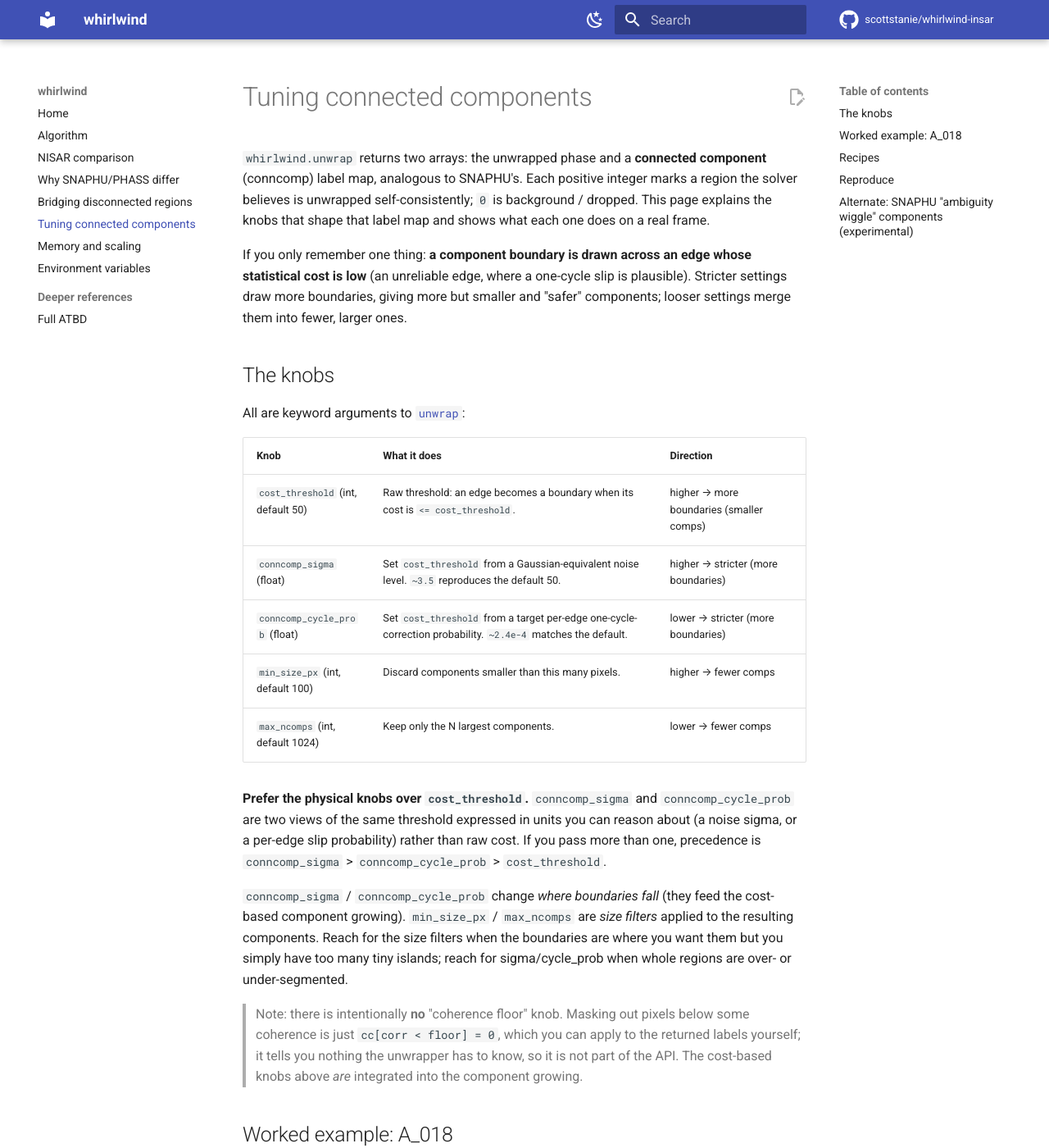
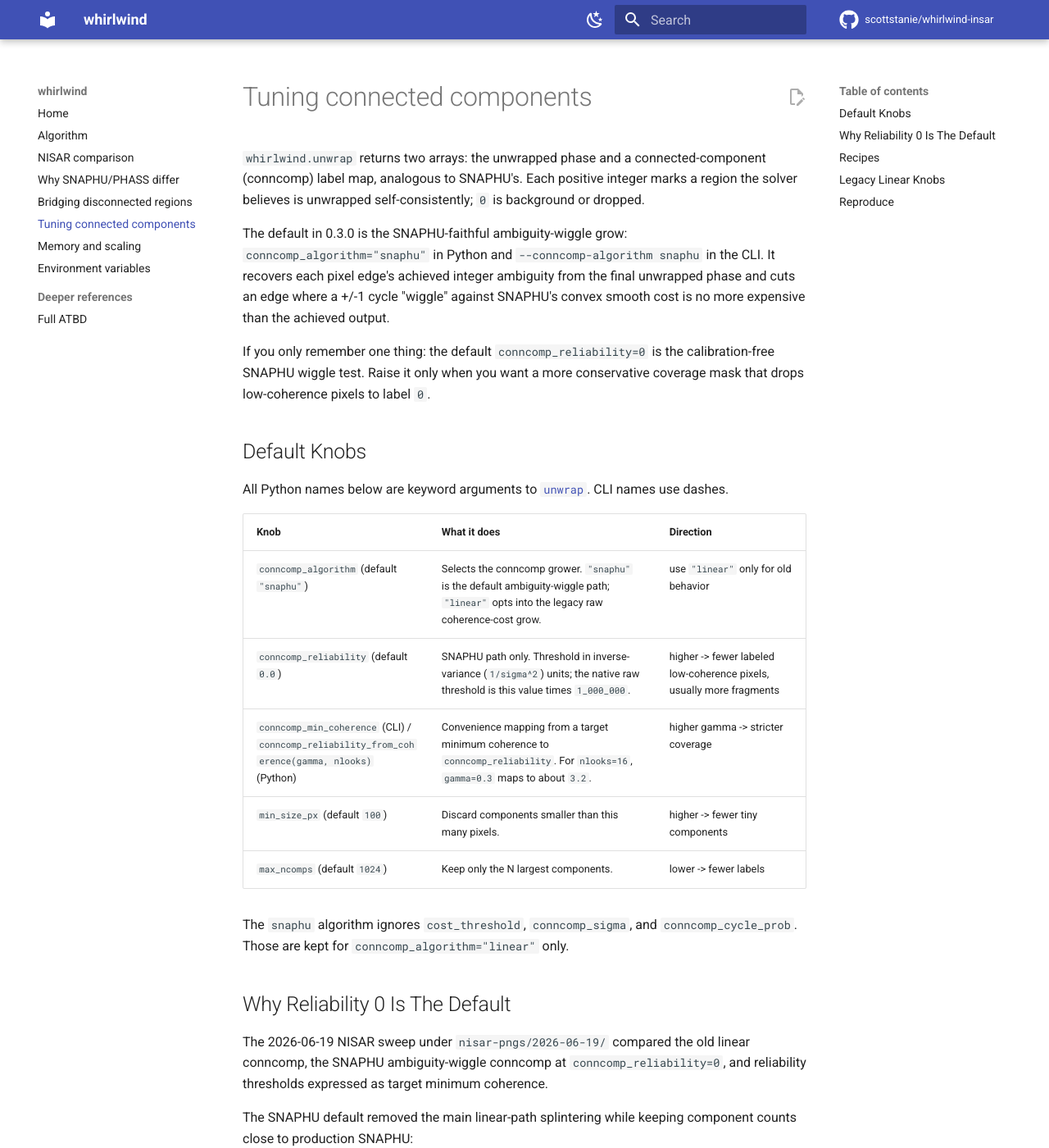
Before and after one commit to scottstanie/whirlwind-insar, an MkDocs documentation site: the page built from docs/CONNCOMP_TUNING.md, in a window 1280 px wide and 1400 px high. Shown: the whole window at 82% size. Built offline with MkDocs 1.6.1 and Material for MkDocs 9.7.7, drawn with Linux system fonts in a browser that asks for light colours; comment, search, counter and statistics services are not loaded; some of the changed text lies outside the part shown.

Commit message:
Fix markdown tables, cut down docs for clarity

````diff
--- a/docs/ATBD-whirlwind.md
+++ b/docs/ATBD-whirlwind.md
@@ -121,8 +121,8 @@ The public 2D coherence-cost path has seven stages:
 [3] Edge costs:         c = carballo_costs(igram, corr, nlooks, mask)
 [4] Min-cost flow:      flow = primal_dual(network(r, c))
 [5] Integration:        unw = integrate(phi, flow, mask)
-[6] Components:         conncomp = components_only(igram, corr, nlooks, mask)
-[7] Bridge post-pass:   set relative 2pi offsets between disconnected valid regions from the unwrapped phase at their boundaries
+[6] Bridge post-pass:   set relative 2pi offsets between disconnected valid regions from the unwrapped phase at their boundaries
+[7] Components:         conncomp = components_snaphu(igram, corr, nlooks, unw, mask)
 ```
 
 The required inputs are a complex interferogram `igram`, coherence or correlation `corr`, effective looks `nlooks`, and optionally a boolean valid-pixel `mask`.
@@ -141,7 +141,7 @@ The flow solve pairs positive and negative residues through low-cost paths. Once
 
 ### 3.4 Integration and components
 
-Integration converts integer cycle corrections into an unwrapped phase image. The Python API also returns SNAPHU-style connected-component labels grown from the same coherence-cost model. Section 8 covers the integer-cycle integration details.
+Integration converts integer cycle corrections into an unwrapped phase image. The Python API also returns SNAPHU-faithful connected-component labels grown from the final unwrapped phase by the convex-cost ambiguity-wiggle reliability test. The older linear coherence-cost grow remains available as an opt-out. Section 8 covers the integer-cycle integration details.
 
 ### 3.5 Bridge post-pass
 
@@ -661,7 +661,8 @@ linear MCF path; all other solver variants are opt-in or experimental.
 | `unwrap` *tiled path* (`downsample>1`, `tile_size`, or `WHIRLWIND_UNWRAP_SOLVER=tiled`) | reuse (per tile) | `compute_carballo_costs`        | early-exit, 50 it + multi-source SSP                                    | forbid (tiled)  | opt-in / experimental, **not validated** (see §9.5 item 4)         |
 | `unwrap_reuse` (whole-image reuse, PHASS-style)                    | reuse            | `compute_carballo_costs`        | early-exit, 50 it                                                       | cost-zero + NaN | opt-in / experimental                                              |
 | `unwrap_convex`                                                    | convex           | `compute_snaphu_smooth_costs`   | heap                                                                    | forbid          | experimental research prototype                                    |
-| `components_only`                                                  | unit-capacity    | `compute_carballo_costs`        | forbid                                                                  | no MCF solve    | -                                                                  |
+| `components_snaphu` **(public conncomp default)**                  | convex-cost test | `compute_snaphu_smooth_costs`   | no MCF solve; wiggle achieved output ambiguity                          | forbid          | **validated default for labels**                                   |
+| `components_only`                                                  | unit-capacity    | `compute_carballo_costs`        | no MCF solve                                                            | forbid          | legacy linear conncomp opt-out                                     |
 
 The reference reused throughout is the NISAR geocoded unwrapped product (GUNW),
 whose production unwrap is SNAPHU; per-component match is the fraction of pixels
--- a/docs/CONNCOMP_TUNING.md
+++ b/docs/CONNCOMP_TUNING.md
@@ -1,123 +1,77 @@
 # Tuning connected components
 
-`whirlwind.unwrap` returns two arrays: the unwrapped phase and a **connected
-component** (conncomp) label map, analogous to SNAPHU's. Each positive integer
-marks a region the solver believes is unwrapped self-consistently; `0` is
-background / dropped. This page explains the knobs that shape that label map and
-shows what each one does on a real frame.
+`whirlwind.unwrap` returns two arrays: the unwrapped phase and a connected-component (conncomp) label map, analogous to SNAPHU's. Each positive integer marks a region the solver believes is unwrapped self-consistently; `0` is background or dropped.
 
-If you only remember one thing: **a component boundary is drawn across an edge
-whose statistical cost is low** (an unreliable edge, where a one-cycle slip is
-plausible). Stricter settings draw more boundaries, giving more but smaller and
-"safer" components; looser settings merge them into fewer, larger ones.
+The default in 0.3.0 is the SNAPHU-faithful ambiguity-wiggle grow:
+`conncomp_algorithm="snaphu"` in Python and `--conncomp-algorithm snaphu` in the CLI. It recovers each pixel edge's achieved integer ambiguity from the final unwrapped phase and cuts an edge where a +/-1 cycle "wiggle" against SNAPHU's convex smooth cost is no more expensive than the achieved output.
 
-## The knobs
+If you only remember one thing: the default `conncomp_reliability=0` is the calibration-free SNAPHU wiggle test. Raise it only when you want a more conservative coverage mask that drops low-coherence pixels to label `0`.
 
-All are keyword arguments to [`unwrap`](ALGORITHM.md):
+## Default Knobs
 
-| Knob | What it does | Direction |
-|---|---|---|
-| `cost_threshold` (int, default 50) | Raw threshold: an edge becomes a boundary when its cost is `<= cost_threshold`. | higher → more boundaries (smaller comps) |
-| `conncomp_sigma` (float) | Set `cost_threshold` from a Gaussian-equivalent noise level. `~3.5` reproduces the default 50. | higher → stricter (more boundaries) |
-| `conncomp_cycle_prob` (float) | Set `cost_threshold` from a target per-edge one-cycle-correction probability. `~2.4e-4` matches the default. | lower → stricter (more boundaries) |
-| `min_size_px` (int, default 100) | Discard components smaller than this many pixels. | higher → fewer comps |
-| `max_ncomps` (int, default 1024) | Keep only the N largest components. | lower → fewer comps |
+All Python names below are keyword arguments to [`unwrap`](ALGORITHM.md). CLI names use dashes.
 
-**Prefer the physical knobs over `cost_threshold`.** `conncomp_sigma` and
-`conncomp_cycle_prob` are two views of the same threshold expressed in units you
-can reason about (a noise sigma, or a per-edge slip probability) rather than raw
-cost. If you pass more than one, precedence is
-`conncomp_sigma` > `conncomp_cycle_prob` > `cost_threshold`.
+| Knob                                                                                           | What it does                                                                                                                           | Direction                                                            |
+| ---------------------------------------------------------------------------------------------- | -------------------------------------------------------------------------------------------------------------------------------------- | -------------------------------------------------------------------- |
+| `conncomp_algorithm` (default `"snaphu"`)                                                      | Selects the conncomp grower. `"snaphu"` is the default ambiguity-wiggle path; `"linear"` opts into the legacy raw coherence-cost grow. | use `"linear"` only for old behavior                                 |
+| `conncomp_reliability` (default `0.0`)                                                         | SNAPHU path only. Threshold in inverse-variance (`1/sigma^2`) units; the native raw threshold is this value times `1_000_000`.         | higher -> fewer labeled low-coherence pixels, usually more fragments |
+| `conncomp_min_coherence` (CLI) / `conncomp_reliability_from_coherence(gamma, nlooks)` (Python) | Convenience mapping from a target minimum coherence to `conncomp_reliability`. For `nlooks=16`, `gamma=0.3` maps to about `3.2`.       | higher gamma -> stricter coverage                                    |
+| `min_size_px` (default `100`)                                                                  | Discard components smaller than this many pixels.                                                                                      | higher -> fewer tiny components                                      |
+| `max_ncomps` (default `1024`)                                                                  | Keep only the N largest components.                                                                                                    | lower -> fewer labels                                                |
 
-`conncomp_sigma` / `conncomp_cycle_prob` change *where boundaries fall* (they
-feed the cost-based component growing). `min_size_px` / `max_ncomps` are
-*size filters* applied to the resulting components. Reach for the size filters
-when the boundaries are where you want them but you simply have too many tiny
-islands; reach for sigma/cycle_prob when whole regions are over- or
-under-segmented.
+The `snaphu` algorithm ignores `cost_threshold`, `conncomp_sigma`, and `conncomp_cycle_prob`. Those are kept for `conncomp_algorithm="linear"` only.
 
-> Note: there is intentionally **no** "coherence floor" knob. Masking out pixels
-> below some coherence is just `cc[corr < floor] = 0`, which you can apply to the
-> returned labels yourself; it tells you nothing the unwrapper has to know, so it
-> is not part of the API. The cost-based knobs above *are* integrated into the
-> component growing.
+## Why Reliability 0 Is The Default
 
-## Worked example: A_018
+The 2026-06-19 NISAR sweep under `nisar-pngs/2026-06-19/` compared the old linear conncomp, the SNAPHU ambiguity-wiggle conncomp at `conncomp_reliability=0`, and reliability thresholds expressed as target minimum coherence.
 
-A_018 is a good stress case: a large, genuinely decorrelated area (43 % of valid
-pixels have coherence below 0.3) gets peppered with small components under the
-default settings. The figure runs one `unwrap` per setting:
+The SNAPHU default removed the main linear-path splintering while keeping component counts close to production SNAPHU:
 
-![A_018 conncomp knobs](figures/conncomp_knobs_A_018.png)
+| Frame | Production SNAPHU comps | Old linear comps | New SNAPHU comps |
+| ----- | ----------------------: | ---------------: | ---------------: |
+| A_018 |                       1 |               69 |                3 |
+| A_025 |                       2 |               41 |                3 |
+| A_030 |                       3 |              230 |                3 |
+| A_035 |                       2 |              119 |                5 |
+| D_075 |                       1 |               64 |                3 |
+| D_077 |                       2 |               46 |                1 |
 
-| Setting | # components | labeled % of valid | # comps < 2 k px |
-|---|---:|---:|---:|
-| default (`cost_threshold=50`, `min_size_px=100`) | 69 | 61 | 58 |
-| `conncomp_sigma=2.5` (looser) | 6 | 97 | 3 |
-| `conncomp_sigma=4.5` (stricter) | 131 | 39 | 104 |
-| `conncomp_cycle_prob=1e-2` (looser) | 7 | 97 | 2 |
-| `min_size_px=2000` | 11 | 60 | 0 |
-| `max_ncomps=5` | 5 | 60 | 0 |
+The reliability sweep showed why a positive threshold should not be the package default. It can make labeled percentage closer to production on some frames, but it often fragments the map:
 
-Reading it:
+| Frame | Production labeled % / comps | Default `0.0` labeled % / comps | Threshold example    |     Result |
+| ----- | ---------------------------: | ------------------------------: | -------------------- | ---------: |
+| D_077 |                     82.8 / 2 |                       100.0 / 1 | `min_coherence=0.20` |  81.3 / 18 |
+| A_025 |                     92.0 / 2 |                       100.0 / 3 | `min_coherence=0.15` |  90.2 / 15 |
+| D_075 |                     64.4 / 1 |                        99.9 / 3 | `min_coherence=0.20` |  62.3 / 28 |
+| A_030 |                     81.8 / 3 |                       100.0 / 3 | `min_coherence=0.15` | 72.1 / 125 |
 
-- **Default** leaves 58 small components (the orange speckle) scattered through
-  the decorrelated area — each is a little patch the solver isolated because the
-  edges around it are unreliable.
-- **Loosening** (`conncomp_sigma=2.5` or `conncomp_cycle_prob=1e-2`) draws far
-  fewer boundaries, so the speckle merges into a handful of large components and
-  the labeled fraction jumps to ~97 %. Use this when you trust the phase and want
-  broad regions; the risk is that a real slip inside a merged region goes
-  unflagged.
-- **Tightening** (`conncomp_sigma=4.5`) does the opposite — 131 components, only
-  39 % labeled. Use it when you want only the most internally-consistent cores.
-- **To simply drop the small decorrelated islands** while leaving the good
-  regions exactly as they are, use a size filter: `min_size_px=2000` removes all
-  58 small components (69 → 11) without changing coverage, and `max_ncomps=5`
-  keeps just the five biggest. This is usually what you want for "clean up the
-  speckle in the decorrelated area."
+So the default is intentionally `0`: it gives the stable SNAPHU-style partition. Use a positive `conncomp_reliability` when downstream processing needs conservative coverage more than compact component labels.
 
 ## Recipes
 
-- Too many tiny components, good regions are fine → raise `min_size_px` (or set
-  `max_ncomps`).
-- Whole scene over-segmented (regions that should be one are split) → lower
-  `conncomp_sigma` (e.g. 2.5–3.0) or raise `conncomp_cycle_prob`.
-- Want only high-confidence cores → raise `conncomp_sigma` (e.g. 4.5+).
-- Want to mask by coherence → do it on the returned labels:
-  `cc[corr < 0.3] = 0`.
+- Keep the 0.3.0 default: use `conncomp_algorithm="snaphu"` and `conncomp_reliability=0.0`.
+- Want fewer low-coherence pixels labeled: raise `conncomp_reliability`, or in the CLI use `--conncomp-min-coherence 0.15` to `0.3`.
+- Too many tiny labels after raising reliability: raise `min_size_px` or lower `max_ncomps`.
+- Need the old 0.2.x behavior for comparison: set `conncomp_algorithm="linear"` / `--conncomp-algorithm linear`.
+- Want a hard coherence floor: post-process the labels, e.g. `cc[corr < 0.3] = 0`.
+
+## Legacy Linear Knobs
+
+These only apply with `conncomp_algorithm="linear"`:
+
+| Knob                            | What it does                                                                                                         | Direction                 |
+| ------------------------------- | -------------------------------------------------------------------------------------------------------------------- | ------------------------- |
+| `cost_threshold` (default `50`) | Raw Carballo threshold: an edge becomes a boundary when its cost is `<= cost_threshold`.                             | higher -> more boundaries |
+| `conncomp_sigma`                | Set `cost_threshold` from a Gaussian-equivalent noise level. `~3.5` maps to `cost_threshold=50`.                     | higher -> stricter        |
+| `conncomp_cycle_prob`           | Set `cost_threshold` from a target per-edge one-cycle-correction probability. `~2.4e-4` maps to `cost_threshold=50`. | lower -> stricter         |
+
+Prefer the SNAPHU path for normal use. The linear knobs remain useful for reproducing older runs and for debugging the raw Carballo component grow.
 
 ## Reproduce
 
 ```bash
-python scripts/sweep_conncomp_knobs.py A_018
+python scripts/nisar_conncomp_compare.py
+python scripts/sweep_conncomp_reliability.py
 ```
 
-## Alternate: SNAPHU "ambiguity wiggle" components (experimental)
-
-The default component grower cuts an edge by its raw **linear** Carballo cost.
-That is the correct collapse of SNAPHU's reliability test only because the
-default cost is linear (no curvature). SNAPHU's `GrowConnCompsMask` actually
-works on the **convex** (quadratic) cost `c_e(k) = w_e·(k·100 − O_e)²` and rates
-each edge by perturbing the achieved integer ambiguity `k` by ±1:
-
-```text
-poscost = c_e(k+1) − c_e(k)    negcost = c_e(k−1) − c_e(k)
-reliability_e = min(poscost, negcost)
-```
-
-An edge whose unwrap sits deep in a cost well (bumping the ambiguity either way
-is expensive) is *reliable*; one sitting near a half-cycle tie — or whose output
-flow is on the wrong side of the cost minimum entirely — has small or negative
-reliability and becomes a boundary.
-
-`whirlwind_core::components_snaphu` / `conncomp::grow_components_snaphu`
-implement this. Like `components_only` they take only **correlation + output**
-(the offsets/weights come from `compute_snaphu_smooth_costs`, the ambiguity `k`
-is recovered from the unwrapped phase), so they need no solved MCF network and
-compose with any phase path. The threshold (`reliability_threshold`,
-[`SnaphuConnCompParams`]) lives in convex-cost units (`weight·nshortcycle²`),
-which scale with coherence; the physical default of `0` cuts an edge iff a ±1
-slip is no more expensive than the achieved flow (the unwrap is at/past a tie),
-and needs no per-scene calibration. This path is still being validated against
-production SNAPHU component maps — treat the threshold as needing a sweep.
+The first script writes per-frame comparison PNGs and `conncomp_summary.csv`. The second writes `conncomp_reliability_sweep.csv`, `conncomp_reliability_sweep.png`, and per-frame reliability-sweep label images under `nisar-pngs/<date>/`.
````
Also changed, not shown: docs/ALGORITHM.md (+3 -3 lines), docs/BRIDGING.md (+20 -59 lines), docs/NISAR_SUMMARY.md (+15 -15 lines).
